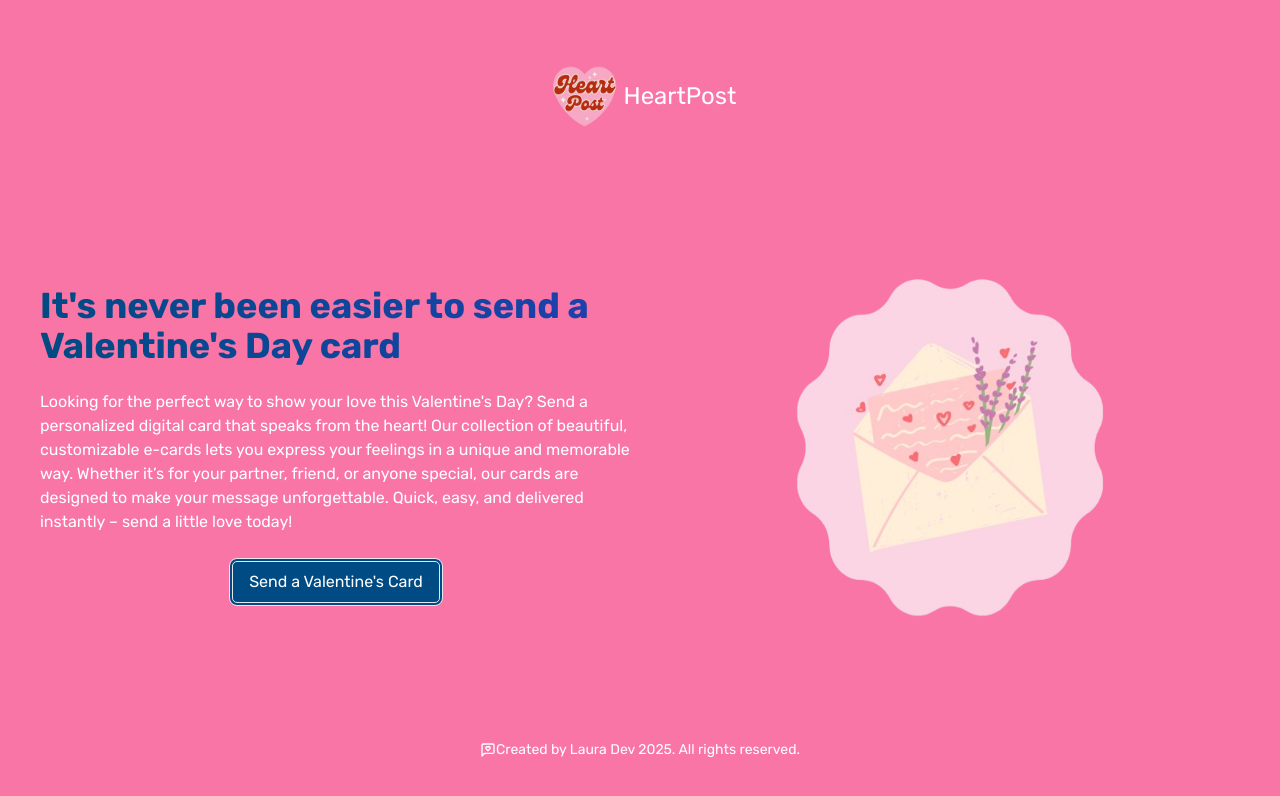
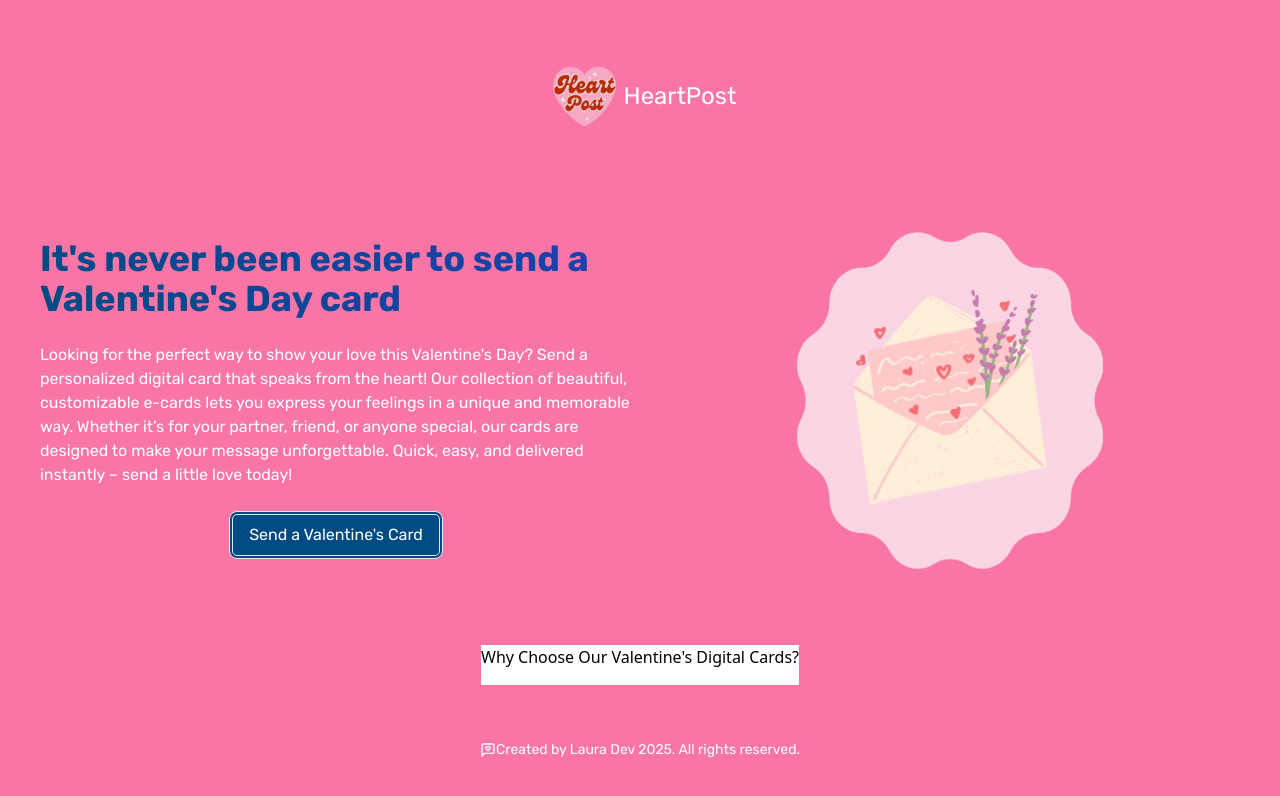
Before and after one commit to lavollmer/valentines-card, a React (Vite) app: page / in a window 1280 px wide. Shown: the top 796 px of the page. Built offline with nearby package versions, Linux system fonts and the light colour scheme.

Commit message:
Creating a reusable commponent with BoxText

```diff
--- /dev/null
+++ b/src/components/BoxText.tsx
@@ -0,0 +1,17 @@
+interface BoxTextProps {
+  title: string;
+  Description: string;
+}
+
+const BoxText: React.FC<BoxTextProps> = () => {
+  return (
+    <div>
+      <div className="font-rubik text-white flex flex-col items-center justify-center space-y-6">
+        <h1>{title}</h1>
+        <h1>{Description}</h1>
+      </div>
+    </div>
+  );
+};
+
+export default BoxText;
--- a/src/components/LandingPage.tsx
+++ b/src/components/LandingPage.tsx
@@ -32,6 +32,16 @@ const LandingPage = () => {
           <img src={CardPink} alt="pink card" className="h-96 w-96" />
         </div>
       </div>
+      <div className="flex flex-col items-center justify-center space-y-4 bg-white">
+        <div>
+          <h1>Why Choose Our Valentine's Digital Cards?</h1>
+        </div>
+        <div className="grid grid-cols-1 md:grid-cols-3 gap-4">
+          <div></div>
+          <div></div>
+          <div></div>
+        </div>
+      </div>
       <Footer />
     </div>
   );
```
